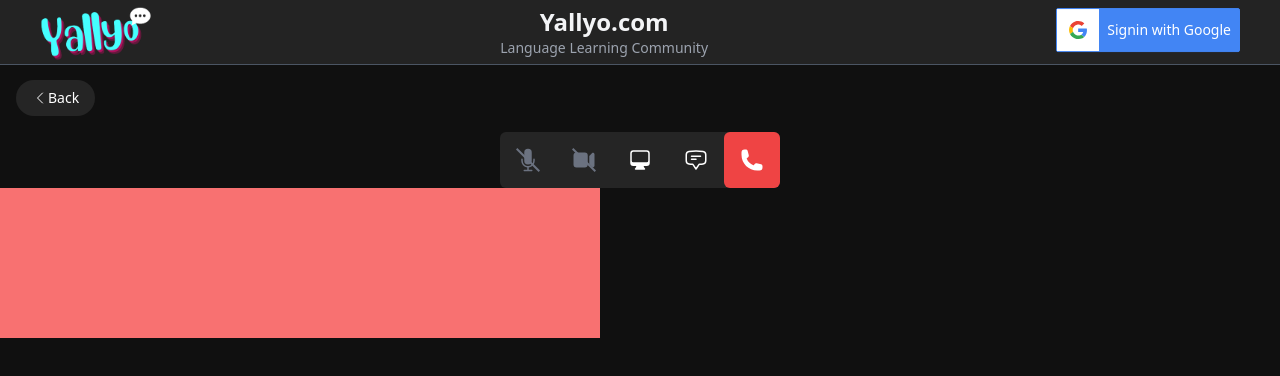
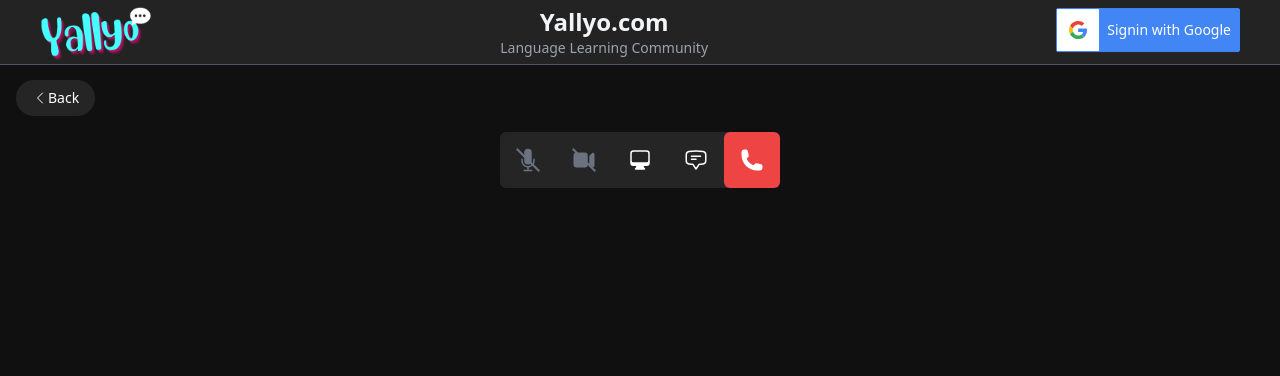
Before and after one commit to goffxnca/yallyo-web, a Next.js app: page /rooms/1 in a window 1280 px wide. Shown: the top 376 px of the page. Built offline with nearby package versions, Linux system fonts and the light colour scheme; no server answers.

Commit message:
adjust video sizes

```diff
--- a/src/components/Session/SessionContainer.tsx
+++ b/src/components/Session/SessionContainer.tsx
@@ -237,12 +237,12 @@ const RoomSession = () => {
 
         <SessionControlList onToggleCam={toggleCam} onToggleVoice={toggleMic} />
 
-        <div className="text-white flex">
-          <div className="bg-red-400 w-94 h-94">
+        <div className="video-container">
+          <div className="bg-red-400">
             <video id="localUser" autoPlay playsInline />
           </div>
 
-          <div className="bg-red-400 w-94 h-94">
+          <div className="bg-red-400">
             <video id="remoteUser" autoPlay playsInline />
           </div>
           {/* <video width={600} id="cool2" autoPlay /> */}
--- a/src/styles/globals.css
+++ b/src/styles/globals.css
@@ -102,3 +102,18 @@ textarea {
 .animate-bounce {
   animation: bounce 1s ease-in-out infinite;
 }
+
+.video-container {
+  position: relative;
+  width: 100%;
+  padding-top: 56.25%; /* 16:9 aspect ratio (9 divided by 16, multiplied by 100) */
+}
+
+.video-container video {
+  position: absolute;
+  top: 0;
+  left: 0;
+  width: 100%;
+  height: 100%;
+  object-fit: cover;
+}
```
